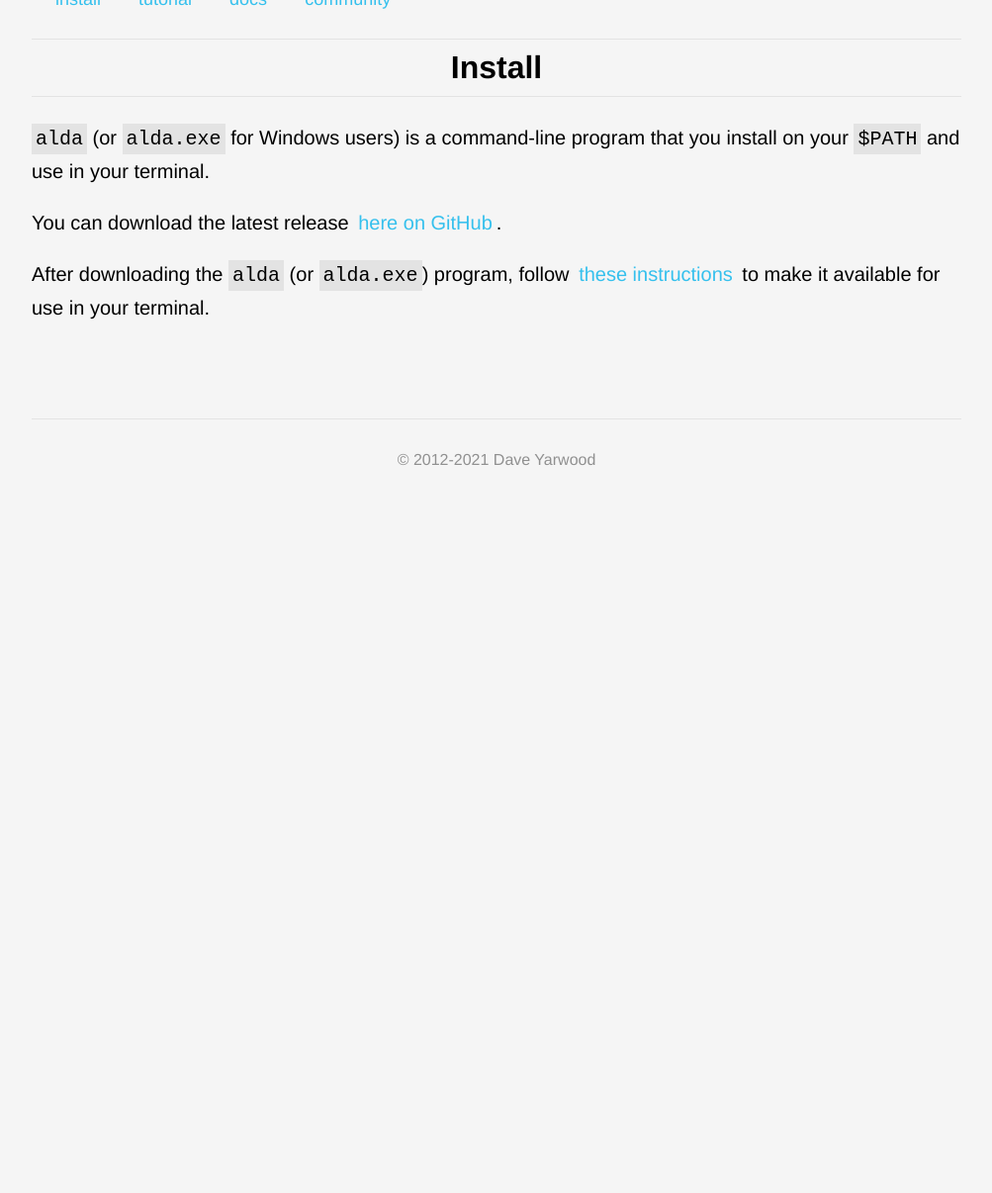
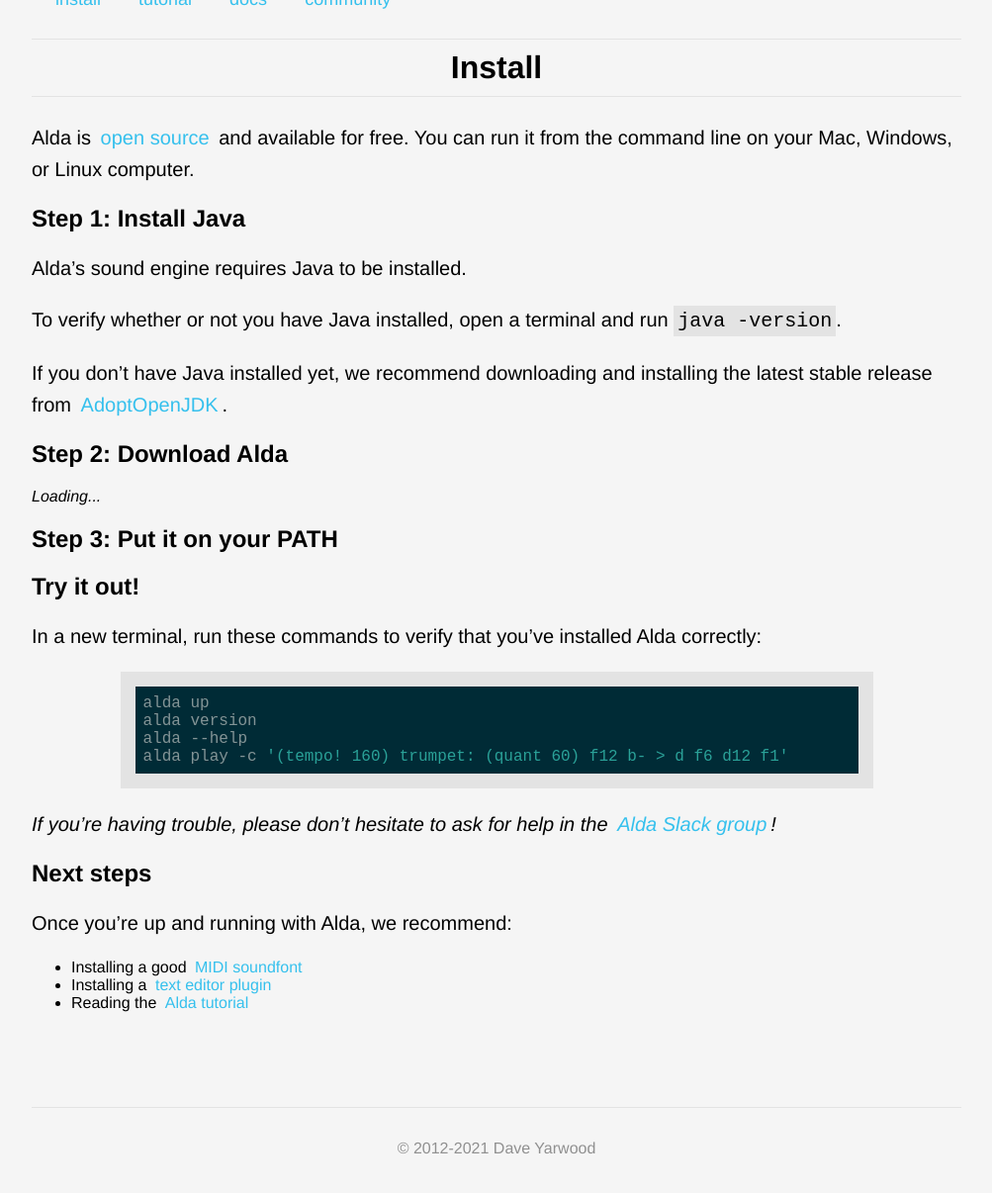
Before and after one commit to alda-lang/alda.io, a Jekyll site: the page built from install.md, in a window 1280 px wide, cut to the strip 160-1372 px from the top of the page. Shown: the top 1206 px of the strip at 99% size, without its empty margins (138-1141 px from the left). Built offline with Jekyll 4.4.1, drawn with Linux system fonts in a browser that asks for light colours; before the commit the page ends 900 px from its top, so only the background shows below that.

Commit message:
Overhaul /install page
* Don't link to GitHub releases. Use the Alda releases API instead.
* Include more information on this page instead of just linking to the README on
  GitHub.
* Link to pages in docs about MIDI soundfonts and editor plugins

```diff
--- a/_sass/_default.scss
+++ b/_sass/_default.scss
@@ -97,6 +97,12 @@
 hr {
   border: 0;
   border-top: 1px solid $lightgray;
+}
+
+table {
+  td {
+    padding: 5px;
+  }
 }
 
 .page-title {
--- /dev/null
+++ b/assets/js/install-page.js
@@ -0,0 +1,171 @@
+const downloadDiv = document.getElementById("download-alda");
+const installDiv = document.getElementById("install-alda");
+
+const windowsPathInfoUrl = "https://medium.com/@kevinmarkvi/how-to-add-executables-to-your-path-in-windows-5ffa4ce61a53";
+
+const linuxPathInfoUrl = "https://linuxize.com/post/how-to-add-directory-to-path-in-linux/";
+
+function element(type, {innerHTML, innerText} = {}) {
+  const element = document.createElement(type);
+
+  if (innerHTML) {
+    element.innerHTML = innerHTML;
+  }
+
+  if (innerText) {
+    element.innerText = innerText;
+  }
+
+  return element;
+}
+
+downloadDiv.appendChild(element("em", {innerHTML: "Loading..."}));
+
+function bailOut() {
+  downloadDiv.innerHTML = `
+  <p>
+    <strong>Oops... something went wrong.</strong>
+
+    Please
+    <a href="mailto:dave.yarwood@gmail.com?subject=Alda+install+page">
+      send Dave an email
+    </a>
+
+    to give him a heads up!
+  </p>
+  `;
+}
+
+function unexpectedResponse(response) {
+  console.log("Unexpected response:", response);
+  bailOut();
+}
+
+const req = new XMLHttpRequest();
+req.addEventListener("load", function() {
+  let res;
+
+  try {
+    res = JSON.parse(this.responseText);
+  } catch (error) {
+    console.log(error);
+    return bailOut();
+  }
+
+  if (!res.releases || res.releases.length != 1) {
+    return unexpectedResponse(res);
+  }
+
+  const release = res.releases[0];
+
+  if (!release.version || !release.date || !release.assets) {
+    return unexpectedResponse(res);
+  }
+
+  // I'd rather use string interpolation here, but Vim doesn't syntax highlight
+  // it correctly, and I don't feel like digging into that at the moment.
+  document
+    .getElementById("step-2-download-alda")
+    .innerText =
+    `Step 2: Download Alda ${release.version} (${release.date})`;
+
+  // Alda v1 has only one executable, alda(.exe), whereas Alda v2 has two,
+  // alda(.exe) and alda-player(.exe). Here, we check the number of assets for
+  // one arbitrary OS-arch combination in the response, simply so that we can
+  // know whether or not to use "executables" in the plural in the instructions
+  // that we display on the page.
+  const [_, exampleAssets] = Object.entries(release.assets)[0];
+  const multipleExecutables = exampleAssets.length > 1;
+
+  downloadDiv.innerHTML = "";
+  downloadDiv.appendChild(
+    element(
+      "p",
+      {
+        innerText: multipleExecutables
+        ? "Download the Alda executables below for your platform:"
+        : "Download the Alda executable below for your platform:"
+      }
+    )
+  );
+
+  const table = element("table");
+
+  [
+    {label: "Mac (64-bit)",     key: "darwin-amd64"},
+    {label: "Windows (64-bit)", key: "windows-amd64"},
+    {label: "Windows (32-bit)", key: "windows-386"},
+    {label: "Linux (64-bit)",   key: "linux-amd64"},
+    {label: "Linux (32-bit)",   key: "linux-386"}
+  ].forEach(({label, key}) => {
+    const assets = release.assets[key];
+    if (!assets) return;
+
+    const assetsHTML =
+      assets.map(
+        ({name, url}) => `<a href="${url}">${name}</a>`
+      ).join(" + ");
+
+    table.appendChild(
+      element(
+        "tr",
+        {
+          innerHTML: `
+          <td><strong>${label}:</strong></td>
+          <td>${assetsHTML}</td>
+          `
+        }
+      )
+    );
+  });
+
+  downloadDiv.appendChild(table);
+
+  const files = multipleExecutables ? "files" : "file";
+  const filesAre = multipleExecutables ? "files are" : "file is";
+  const executables = multipleExecutables ? "executables" : "executable";
+  const executablesAre =
+    multipleExecutables ? "executables are" : "executable is";
+  const them = multipleExecutables ? "them" : "it";
+  const chmodTarget = multipleExecutables ? "{alda,alda-player}" : "alda";
+
+  installDiv.innerHTML = `
+  <p>
+    On Mac and Linux, first run <code>chmod +x ~/Downloads/${chmodTarget}</code>
+    (replace <code>~/Downloads</code> with wherever you downloaded the ${files})
+    to ensure that the ${filesAre} executable.
+  </p>
+
+  <p>
+    On Windows, the <code>.exe</code> ${filesAre} already executable, but you
+    may need to right-click the ${files} and click "unblock" in the file
+    properties.
+  </p>
+
+  <p>
+    Next, make the ${executables} available to run from the command line by
+    placing ${them} in a directory on your PATH.
+
+    <em>
+      (If you don't know what your PATH is, here is some information about PATH
+      for
+      <a href="${windowsPathInfoUrl}">Windows</a> or
+      <a href="${linuxPathInfoUrl}">Mac/Linux</a> users).
+    </em>
+  </p>
+  `
+
+  installDiv.appendChild(
+    element(
+      "p",
+      {
+        innerHTML: `
+        `
+      }
+    )
+  );
+})
+req.open("GET", "https://api.alda.io/releases/latest");
+req.send();
+
+// After downloading the `alda` (or `alda.exe`) program, follow [these instructions](https://github.com/alda-lang/alda#installation) to make it available for use in your terminal.
--- a/install.md
+++ b/install.md
@@ -5,9 +5,56 @@
 permalink: /install/
 ---
 
-`alda` (or `alda.exe` for Windows users) is a command-line program that you install on your `$PATH` and use in your terminal.
+Alda is [open source][alda-github] and available for free. You can run it from
+the command line on your Mac, Windows, or Linux computer.
 
-You can download the latest release [here on
-GitHub](https://github.com/alda-lang/alda/releases/latest).
+## Step 1: Install Java
 
-After downloading the `alda` (or `alda.exe`) program, follow [these instructions](https://github.com/alda-lang/alda#installation) to make it available for use in your terminal.
+Alda's sound engine requires Java to be installed.
+
+To verify whether or not you have Java installed, open a terminal and run `java
+-version`.
+
+If you don't have Java installed yet, we recommend downloading and installing
+the latest stable release from [AdoptOpenJDK].
+
+<!-- install-page.js depends on this ID. -->
+<h2 id="step-2-download-alda">Step 2: Download Alda</h2>
+
+<div id="download-alda"></div>
+
+## Step 3: Put it on your PATH
+
+<div id="install-alda"></div>
+
+## Try it out!
+
+In a new terminal, run these commands to verify that you've installed Alda
+correctly:
+
+{% highlight bash %}
+alda up
+alda version
+alda --help
+alda play -c '(tempo! 160) trumpet: (quant 60) f12 b- > d f6 d12 f1'
+{% endhighlight %}
+
+_If you're having trouble, please don't hesitate to ask for help in the [Alda
+Slack group][alda-slack]!_
+
+## Next steps
+
+Once you're up and running with Alda, we recommend:
+
+* Installing a good [MIDI soundfont][install-midi-soundfont]
+* Installing a [text editor plugin][editor-plugins]
+* Reading the [Alda tutorial][tutorial]
+
+<script src="{{ site.baseurl }}/assets/js/install-page.js"></script>
+
+[AdoptOpenJDK]: https://adoptopenjdk.net/
+[alda-github]: https://github.com/alda-lang/alda
+[alda-slack]: https://slack.alda.io
+[install-midi-soundfont]: https://github.com/alda-lang/alda/blob/master/doc/installing-a-good-soundfont.md
+[editor-plugins]: https://github.com/alda-lang/alda/blob/master/doc/editor-plugins.md
+[tutorial]: {{ site.baseurl }}/tutorial
```
